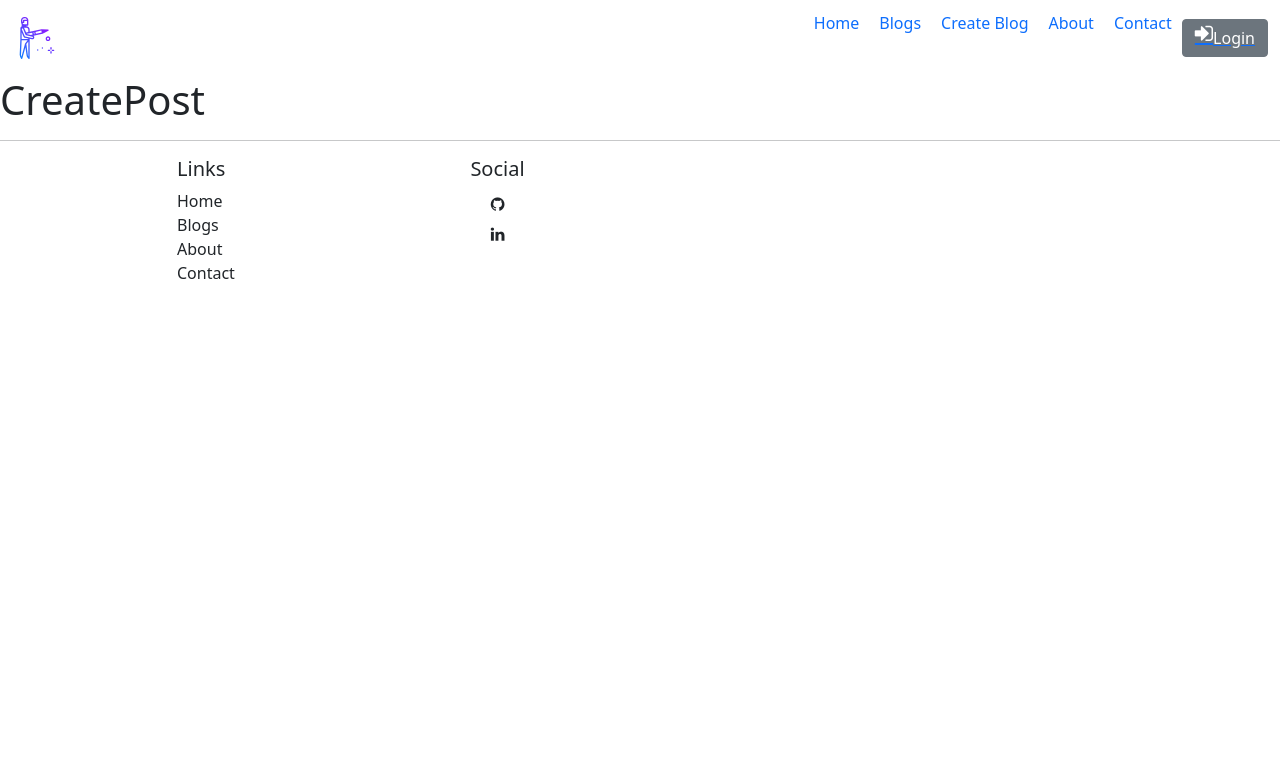
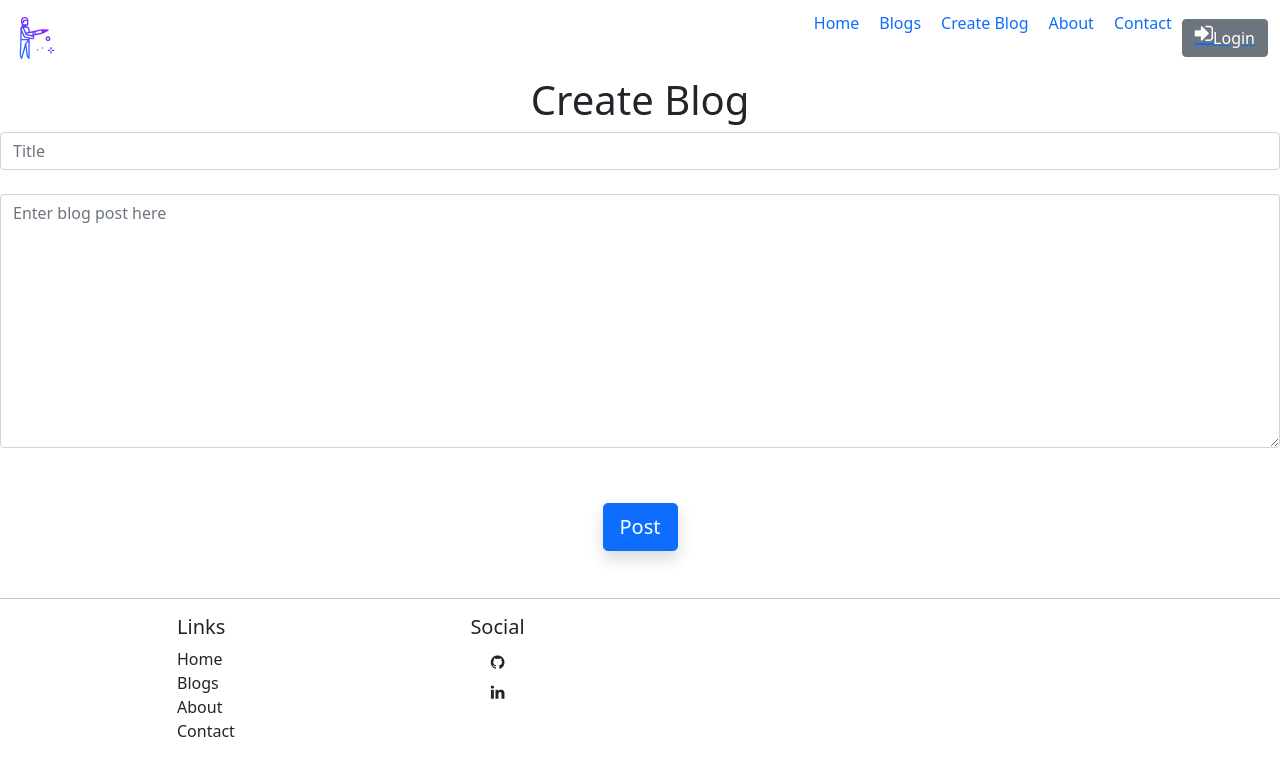
Before and after one commit to An-Be/react-non-traditionals-blog, a React (Create React App) app: page /createBlog in a window 1280 px wide. Shown: the top 776 px of the page. Built offline with nearby package versions, Linux system fonts and the light colour scheme.

Commit message:
🎨 Added form to createblog.js

```diff
--- a/src/Components/CreateBlog.js
+++ b/src/Components/CreateBlog.js
@@ -1,7 +1,39 @@
-function CreatePost(){
-    return(
-        <h1>CreatePost</h1>
-    );
+function CreatePost() {
+  return (
+    <>
+      <div className="container" id="intro">
+        <div className="row">
+          <div className="col-md">
+            <h1>Create Blog</h1>
+          </div>
+        </div>
+      </div>
+      <form>
+        <div className="form-outline mb-4">
+          <input
+            type="text"
+            id="title"
+            class="form-control"
+            placeholder="Title"
+          />
+          <label class="form-label" for="title"></label>
+          <div className="form-outline mb-4">
+            <textarea
+              className="form-control"
+              id="blogText"
+              name="blogText"
+              rows="10"
+              placeholder="Enter blog post here"
+            ></textarea>
+            <label class="form-label" for="blogText"></label>
+          </div>
+        </div>
+        <div className="btn">
+            <button type="submit" class="btn shadow btn-primary btn-lg btn-block mb-4">Post</button>
+        </div>
+      </form>
+    </>
+  );
 }
 
 export default CreatePost;
```
